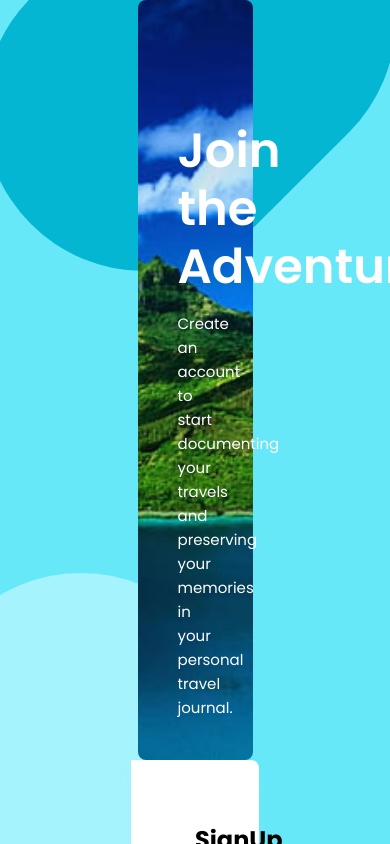
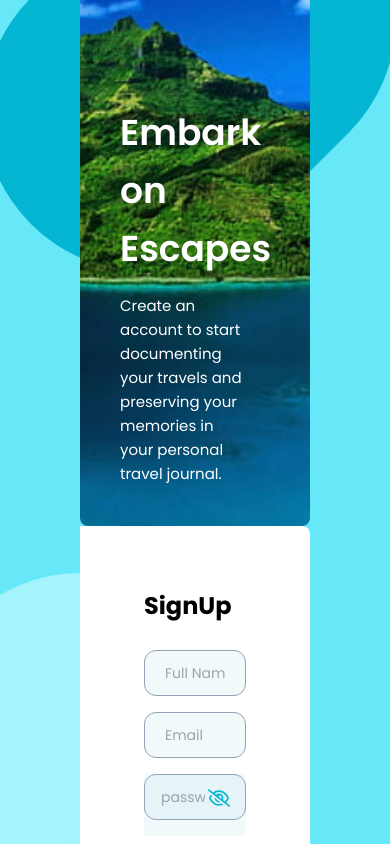
Before and after one commit to hritesh-saha/WanderTales, a React (Vite) app in the folder travel-story/: page /signup in a window 390 px wide. Built offline with nearby package versions, Linux system fonts and the light colour scheme.

Commit message:
added responsiveness to login and signup

```diff
--- a/travel-story/src/pages/Auth/Login.jsx
+++ b/travel-story/src/pages/Auth/Login.jsx
@@ -58,9 +58,9 @@ const Login = () => {
        <div className='login-ui-box right-10 -top-40' />
        <div className='login-ui-box bg-cyan-200 -bottom-40 right-1/2' />
 
-      <div className='container h-screen flex flex-wrap justify-center items-center px-20 mx-auto'>
-        <div className='w-2/4 h-[90vh] flex flex-col justify-end bg-login-bg-img bg-cover bg-center rounded-lg p-10 z-50'>
-          <h4 className='text-5xl text-white font-semibold leading-[58px]'>
+      <div className='container h-screen flex flex-col md:flex-wrap justify-center items-center px-20 mx-auto'>
+        <div className='w-full md:w-2/4 h-[90vh] flex flex-col justify-end bg-login-bg-img bg-cover bg-center rounded-lg p-10 z-50'>
+          <h4 className='text-4xl md:text-5xl text-white font-semibold leading-[58px]'>
             Capture Your <br/> Journeys
           </h4>
           <p className='text-[15px] text-white leading-6 pr-7 mt-4'>
@@ -68,7 +68,7 @@ const Login = () => {
             travel journal.
           </p>
         </div>
-        <div className='w-2/4  h-[75wh] bg-white rounded-r-lg relative p-16 shadow-lg shadow-cyan-200/20'>
+        <div className='w-full md:w-2/4  h-[75wh] bg-white rounded-r-lg relative p-16 shadow-lg shadow-cyan-200/20'>
           <form onSubmit={handleLogin}>
             <h4 className="text-2xl font-bold mb-7">Login</h4>
 
--- a/travel-story/src/pages/Auth/SignUp.jsx
+++ b/travel-story/src/pages/Auth/SignUp.jsx
@@ -66,17 +66,17 @@ const SignUp = () => {
        <div className='login-ui-box right-10 -top-40' />
        <div className='login-ui-box bg-cyan-200 -bottom-40 right-1/2' />
 
-      <div className='container h-screen flex flex-wrap justify-center items-center px-20 mx-auto'>
-        <div className='w-2/4 h-[90vh] flex flex-col justify-end bg-signup-bg-img bg-cover bg-center rounded-lg p-10 z-50'>
-          <h4 className='text-5xl text-white font-semibold leading-[58px]'>
-            Join the <br/> Adventures
+      <div className='container h-screen flex flex-col md:flex-wrap justify-center items-center px-20 mx-auto'>
+        <div className='w-full md:w-2/4 min-h-[90vh] flex flex-col justify-end bg-signup-bg-img bg-cover bg-center rounded-lg p-10 z-50'>
+          <h4 className='text-4xl md:text-5xl text-white font-semibold leading-[58px]'>
+            Embark on <br/> Escapes
           </h4>
           <p className='text-[15px] text-white leading-6 pr-7 mt-4'>
             Create an account to start documenting your travels and preserving
             your memories in your personal travel journal.
           </p>
         </div>
-        <div className='w-2/4  h-[75wh] bg-white rounded-r-lg relative p-16 shadow-lg shadow-cyan-200/20'>
+        <div className='w-full md:w-2/4  h-[75wh] bg-white rounded-r-lg relative p-16 shadow-lg shadow-cyan-200/20'>
           <form onSubmit={handleSignUp}>
             <h4 className="text-2xl font-bold mb-7">SignUp</h4>
 
--- a/travel-story/src/pages/Home/Home.jsx
+++ b/travel-story/src/pages/Home/Home.jsx
@@ -263,7 +263,7 @@ const Home = () => {
       <div className='flex gap-7'>
         <div className="flex-1">
           {allStories.length > 0 ? (
-            <div className='grid grid-cols-2 gap-8 ml-10'>{allStories.map((item)=> {
+            <div className='grid grid-cols-1 lg:grid-cols-2 gap-8 ml-10'>{allStories.map((item)=> {
               return (
                 <TravelStoryCard
                 key={item._id}
```
